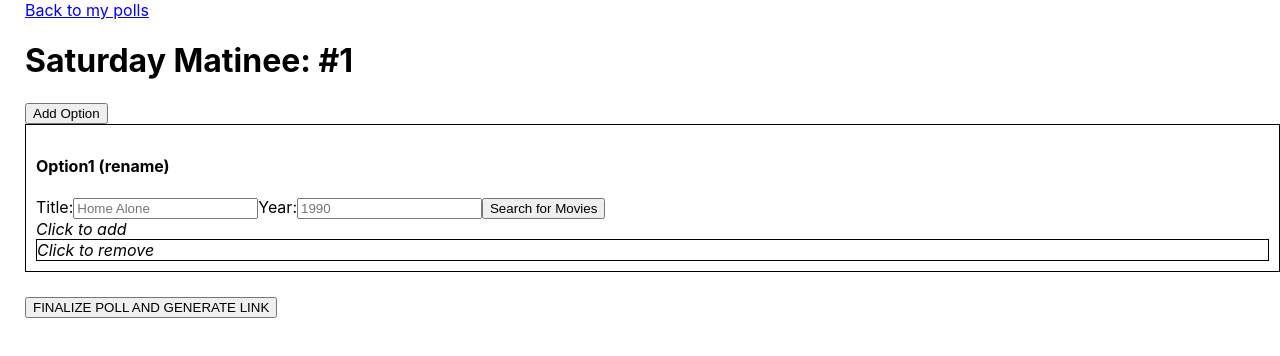
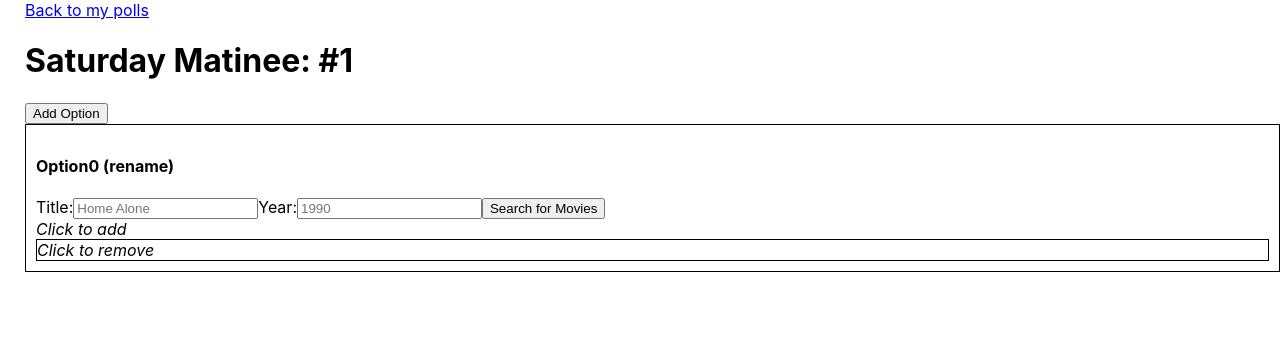
Before and after one commit to danielforkner/movie-ballot-app, a React (Create React App) app: page /poll/1 in a window 1280 px wide. Both pictures are taken after a click on the button "Add Option". Shown: the top 356 px of the page. Built offline with nearby package versions, Linux system fonts and the light colour scheme.

Commit message:
added options properly tracked

```diff
--- a/src/components/Option.jsx
+++ b/src/components/Option.jsx
@@ -2,7 +2,7 @@ import React, { useState, Fragment } from 'react';
 import { fetchMovies } from '../api/fetch';
 import ChosenOptions from './ChosenOptions';
 
-const Option = ({ setPolls, polls, pollID }) => {
+const Option = ({ setPolls, polls, pollID, index }) => {
   const [title, setTitle] = useState('');
   const [year, setYear] = useState('');
   const [searchResults, setSearchResults] = useState([]);
@@ -10,7 +10,9 @@ const Option = ({ setPolls, polls, pollID }) => {
   return (
     <Fragment>
       <div className="optionContainer">
-        <h4>{polls.data[pollID].options[0].option0.name} (rename)</h4>{' '}
+        <h4>
+          {polls.data[pollID].options[index][`option${index}`].name} (rename)
+        </h4>{' '}
         {/*change bracket 0 to corresponding numOfOptions*/}
         <form
           onSubmit={async (e) => {
@@ -63,14 +65,17 @@ const Option = ({ setPolls, polls, pollID }) => {
                 className="option"
                 key={i}
                 onClick={() => {
-                  polls.data[pollID].options[0].option0.movies.push(movie); // change bracket 0 to the correct corresponding numOfOptions
+                  polls.data[pollID].options[index][
+                    `option${index}`
+                  ].movies.push(movie);
                   setPolls({
                     info: polls.info,
                     data: [
-                      ...polls.data.filter(
-                        (element) => +pollID !== element.index
-                      ),
-                      polls.data[pollID],
+                      ...polls.data.map((element) => {
+                        if (+pollID !== element.index) {
+                          return element;
+                        } else return polls.data[pollID];
+                      }),
                     ],
                   });
                   console.log('new polls.data', polls.data);
@@ -81,11 +86,10 @@ const Option = ({ setPolls, polls, pollID }) => {
             );
           }, [])}
         </div>
-        <ChosenOptions chosen={polls.data[pollID].options[0].option0.movies} />
+        <ChosenOptions
+          chosen={polls.data[pollID].options[index][`option${index}`].movies}
+        />
       </div>
-      <button className="generateLinkBtn">
-        FINALIZE POLL AND GENERATE LINK
-      </button>
     </Fragment>
   );
 };
--- a/src/components/SinglePoll.jsx
+++ b/src/components/SinglePoll.jsx
@@ -16,7 +16,7 @@ const SinglePoll = ({ setPolls, polls }) => {
         onClick={() => {
           currentPoll.options.push({
             [`option${currentPoll.options.length}`]: {
-              name: `Option${currentPoll.options.length + 1}`,
+              name: `Option${currentPoll.options.length}`,
               movies: [],
             },
           });
@@ -42,7 +42,7 @@ const SinglePoll = ({ setPolls, polls }) => {
                 setPolls={setPolls}
                 polls={polls}
                 pollID={pollID}
-                currentPoll={currentPoll}
+                key={i}
                 index={i}
               />
             );
```
